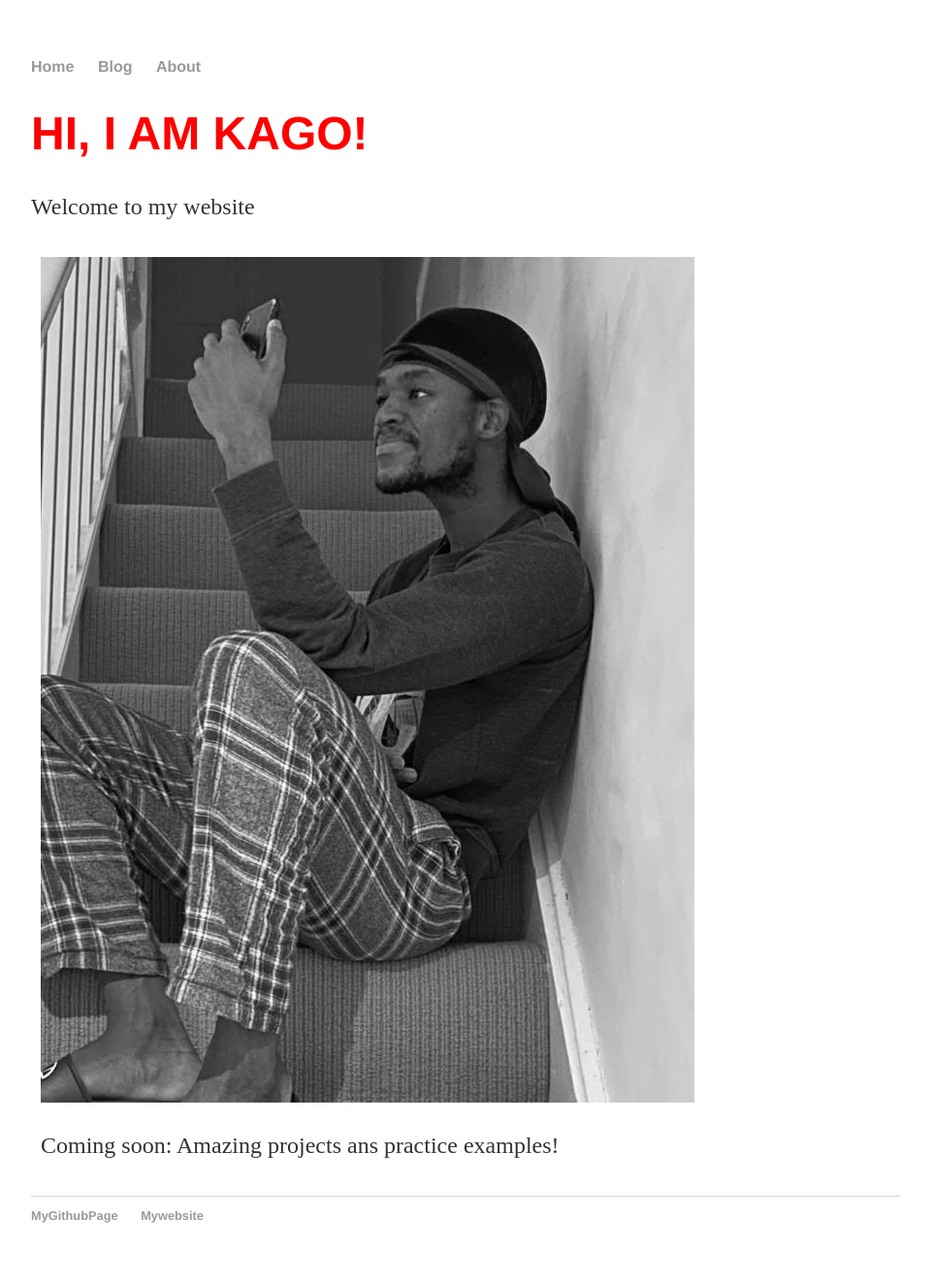
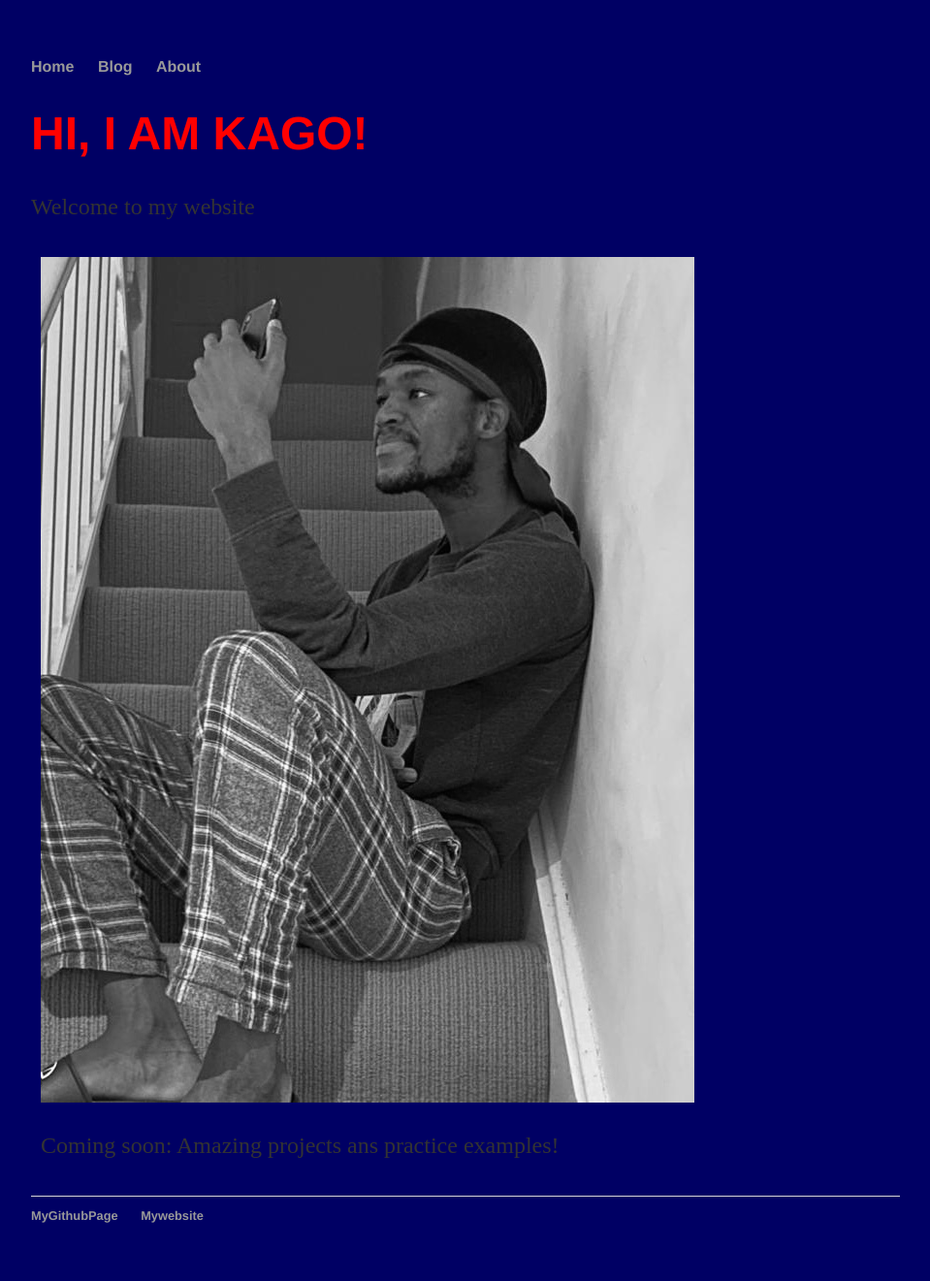
Before and after one commit to KagoPrezRantsho/KagoPrezRantsho.github.io, a Jekyll site: the page built from index.html, in a window 1280 px wide. Shown: the whole page at 97% size, without its empty margins (160-1119 px from the left). Built offline with Jekyll 4.4.1, drawn with Linux system fonts in a browser that asks for light colours.

Commit message:
Update main.css

```diff
--- a/css/main.css
+++ b/css/main.css
@@ -5,7 +5,7 @@ body {
 
 }
 html{
-  background-color:gb(0, 0, 225);
+  background-color:rgb(0, 0, 100);
 }
 h1 {
   font-size: 3em;
```
